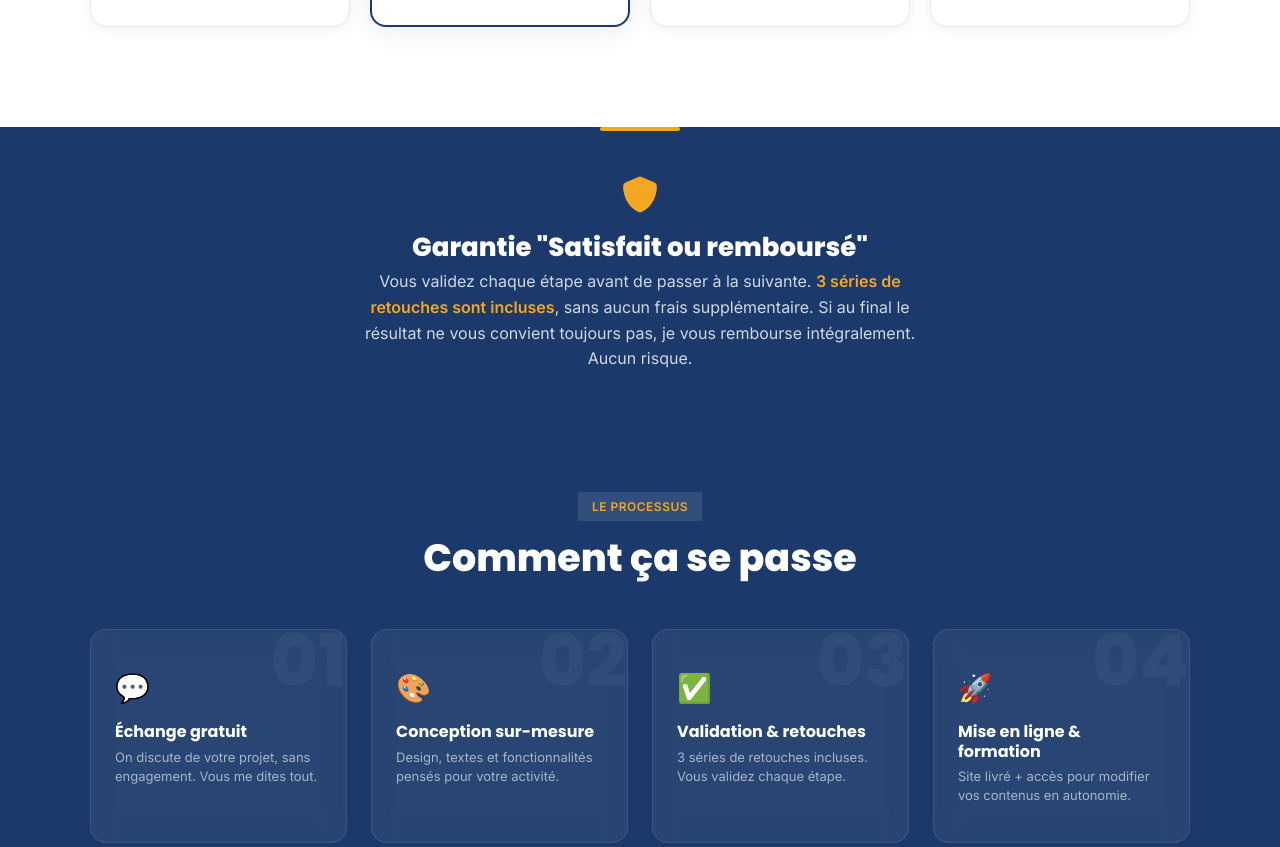
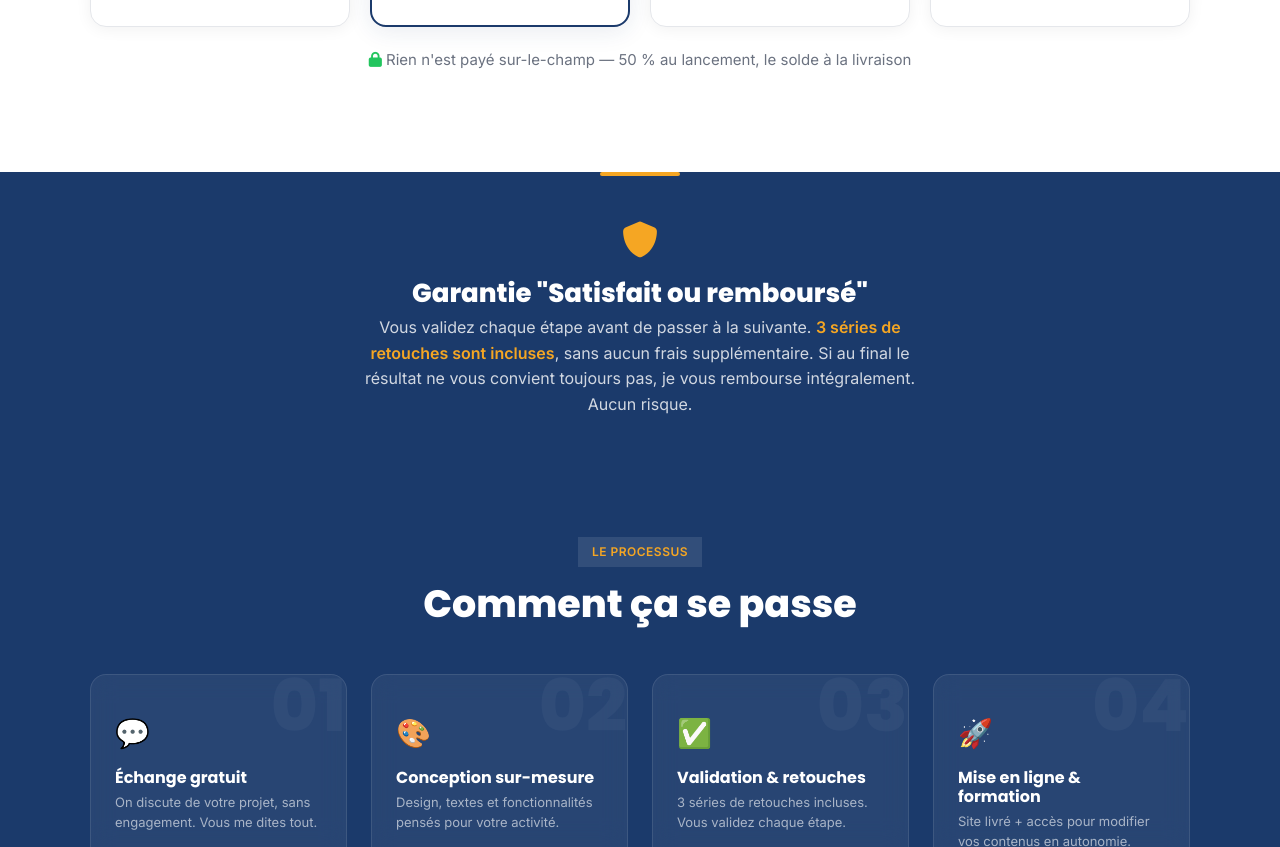
Before and after one commit to Baruc229/Prime-Impact-Portfolio, a website: page landing-immobilier.html in a window 1280 px wide. Shown: the part 4899-5746 px from the top of the page. Drawn offline with Linux system fonts and the light colour scheme.

Commit message:
add payment note in pricing section

```diff
--- a/landing-immobilier.html
+++ b/landing-immobilier.html
@@ -550,6 +550,7 @@ p{color:#6B7280;font-size:17px;line-height:1.7}
         <button class="btn-outline select-pack">Discutons-en</button>
       </div>
     </div>
+    <p style="text-align:center;color:#6B7280;font-size:15px;margin-top:20px"><i class="fa-solid fa-lock" style="color:#22C55E"></i> Rien n'est payé sur-le-champ — 50 % au lancement, le solde à la livraison</p>
   </div>
 </section>
 
```
